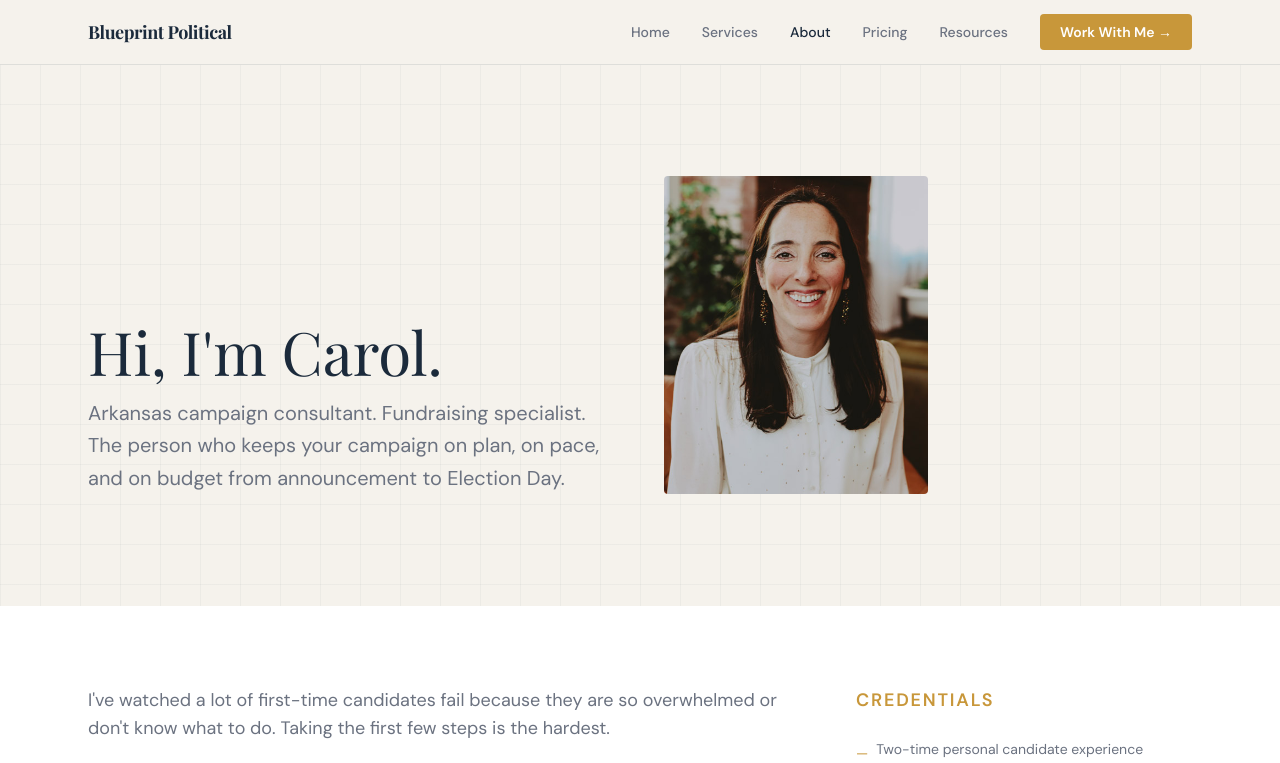
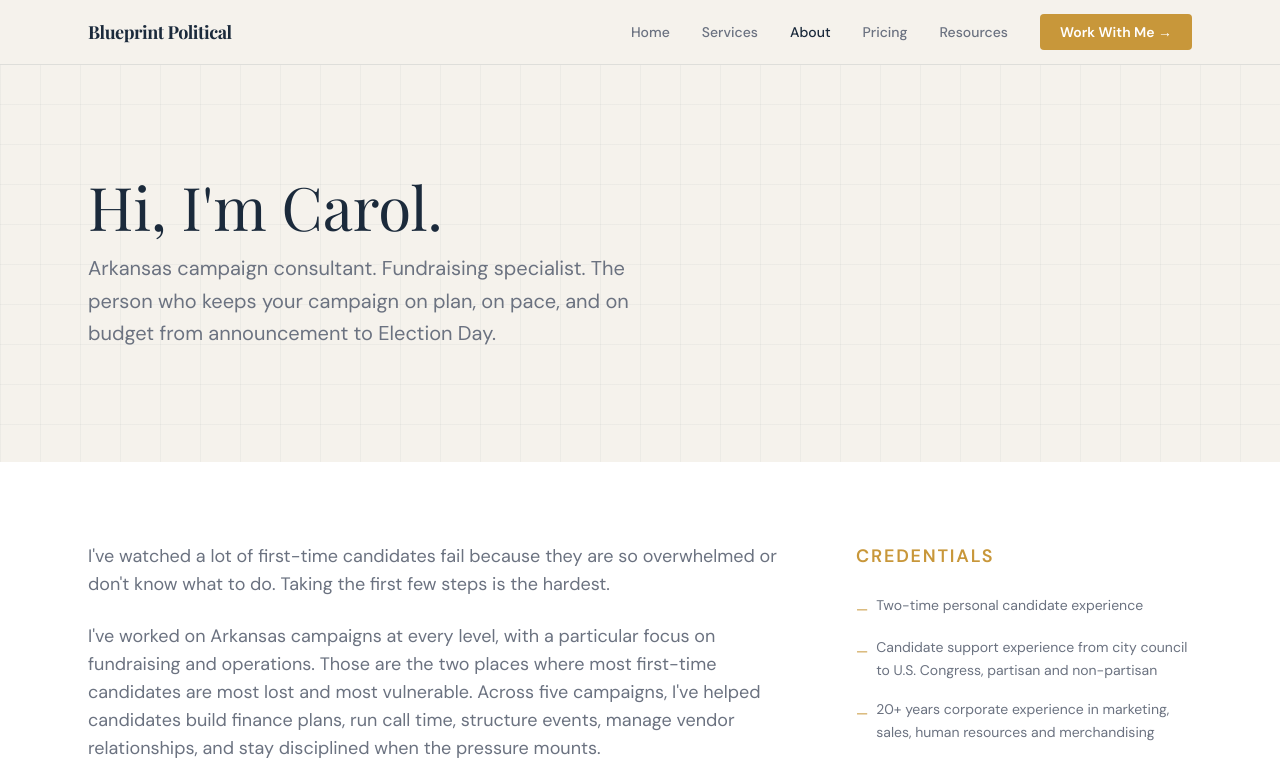
Before and after one commit to jasonpvella/campaign_business, a Next.js app in the folder blueprint-political/: page /about in a window 1280 px wide. Shown: the top 763 px of the page. Built offline with nearby package versions, Linux system fonts and the light colour scheme; a web font is replaced by a local one.

Commit message:
fix: clean up resources page imports, rename guide, remove about headshot

```diff
--- a/blueprint-political/src/app/about/page.tsx
+++ b/blueprint-political/src/app/about/page.tsx
@@ -1,6 +1,5 @@
 import type { Metadata } from "next";
 import Link from "next/link";
-import Image from "next/image";
 
 export const metadata: Metadata = {
   title: "About Carol Vella | Blueprint Political",
@@ -39,25 +38,14 @@ export default function AboutPage() {
     <>
       {/* Hero */}
       <section className="blueprint-grid py-20 md:py-28">
-        <div className="max-w-6xl mx-auto px-6 grid md:grid-cols-2 gap-12 items-end">
-          <div>
+        <div className="max-w-6xl mx-auto px-6">
           <h1 className="font-serif text-navy text-5xl md:text-6xl leading-tight mb-4">
             Hi, I&apos;m Carol.
           </h1>
-            <p className="font-sans text-text-muted text-xl leading-relaxed">
+          <p className="font-sans text-text-muted text-xl leading-relaxed max-w-xl">
             Arkansas campaign consultant. Fundraising specialist. The person who keeps your campaign on plan,
             on pace, and on budget from announcement to Election Day.
           </p>
-          </div>
-          <div className="relative w-1/2 aspect-[480/579] rounded overflow-hidden">
-            <Image
-              src="/images/carol-vella.jpg"
-              alt="Carol Vella"
-              fill
-              className="object-cover object-center"
-              priority
-            />
-          </div>
         </div>
       </section>
 
--- a/blueprint-political/src/app/resources/page.tsx
+++ b/blueprint-political/src/app/resources/page.tsx
@@ -1,9 +1,11 @@
 import type { Metadata } from "next";
-import WinNumberCalculator from "@/components/WinNumberCalculator";
-import FundraisingEstimator from "@/components/FundraisingEstimator";
 import GatedResources from "@/components/GatedResources";
 
-import { useState } from "react";
+export const metadata: Metadata = {
+  title: "Free Resources | Blueprint Political",
+  description:
+    "Free tools and guides for candidates: readiness checklist, fundraising tips and tricks, and call-time scripts.",
+};
 
 export default function ResourcesPage() {
   return (
--- a/blueprint-political/src/components/GatedResources.tsx
+++ b/blueprint-political/src/components/GatedResources.tsx
@@ -10,8 +10,8 @@ const gatedResources = [
     name: "checklist",
   },
   {
-    title: "Arkansas Campaign Finance: What You Need to Know Before You File",
-    desc: "Filing deadlines, disclosure requirements, common mistakes that trip up first-timers, and what to do before you open your campaign account. Arkansas-specific, plain English.",
+    title: "Fundraising Tips and Tricks",
+    desc: "The basics of campaign fundraising, fundraising events, call-time and guidelines.",
     cta: "Send Me the Guide →",
     name: "finance_guide",
   },
```
Lines whose indentation alone changed are shown as unchanged.
